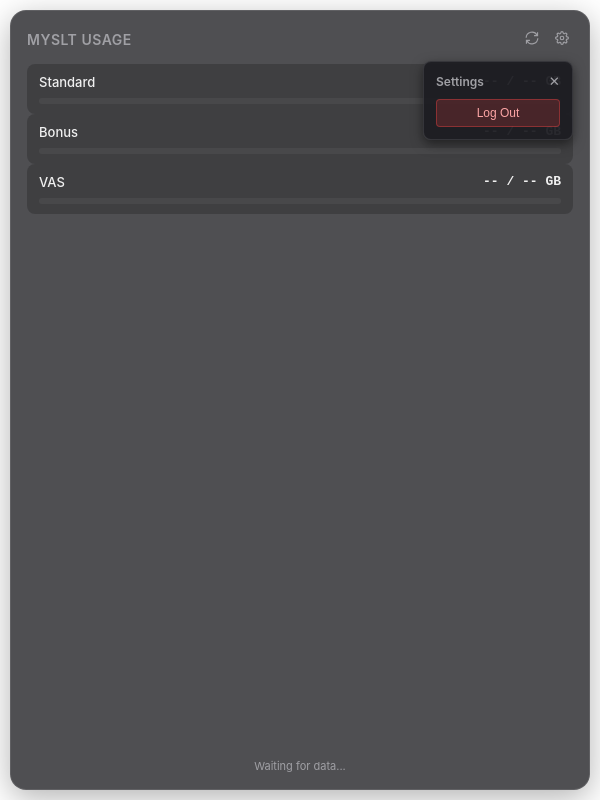
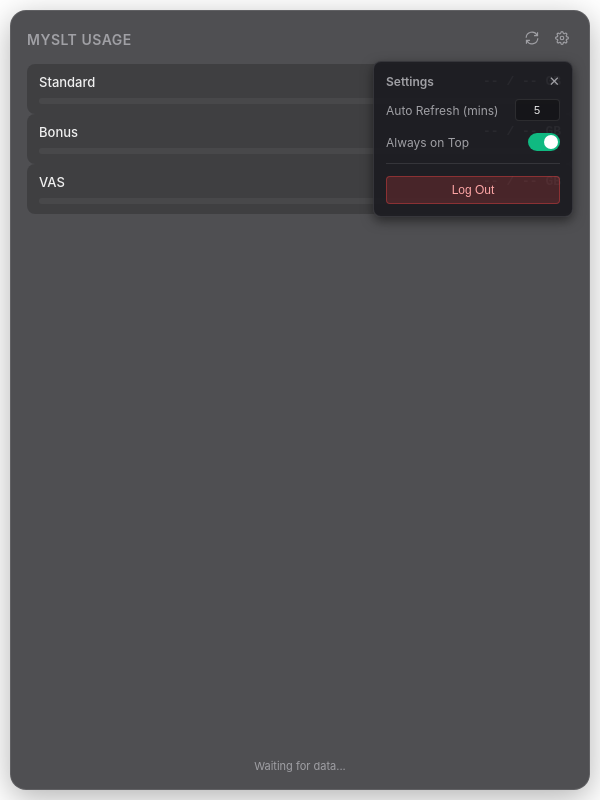
Before and after one commit to kavishannip/slt-data-usage-widget, an Electron app: page index.html in a window 600 px wide. Both pictures are taken after a click on the button 562 px from the left and 39 px from the top of the page. Drawn offline with Linux system fonts and the light colour scheme; no server answers.

Commit message:
add auto refresh, always on top

```diff
--- a/index.html
+++ b/index.html
@@ -185,10 +185,73 @@
         border: 1px solid var(--border-glass);
         border-radius: 8px;
         padding: 12px;
-        width: 150px;
+        width: 200px;
         box-shadow: 0 4px 12px rgba(0,0,0,0.5);
         z-index: 10;
         -webkit-app-region: no-drag;
+      }
+
+      .settings-section {
+        display: flex;
+        justify-content: space-between;
+        align-items: center;
+        margin-bottom: 12px;
+        font-size: 12px;
+        color: var(--text-muted);
+      }
+
+      .settings-section input[type="number"] {
+        width: 45px;
+        background: rgba(0,0,0,0.3);
+        border: 1px solid var(--border-glass);
+        color: var(--text-main);
+        padding: 4px;
+        border-radius: 4px;
+        font-size: 11px;
+        text-align: right;
+      }
+
+      .settings-divider {
+        height: 1px;
+        background: var(--border-glass);
+        margin: 12px 0;
+      }
+
+      .switch {
+        position: relative;
+        display: inline-block;
+        width: 32px;
+        height: 18px;
+      }
+      .switch input {
+        opacity: 0;
+        width: 0;
+        height: 0;
+      }
+      .slider {
+        position: absolute;
+        cursor: pointer;
+        top: 0; left: 0; right: 0; bottom: 0;
+        background-color: rgba(255, 255, 255, 0.2);
+        transition: .2s;
+        border-radius: 18px;
+      }
+      .slider:before {
+        position: absolute;
+        content: "";
+        height: 14px;
+        width: 14px;
+        left: 2px;
+        bottom: 2px;
+        background-color: white;
+        transition: .2s;
+        border-radius: 50%;
+      }
+      input:checked + .slider {
+        background-color: var(--color-green);
+      }
+      input:checked + .slider:before {
+        transform: translateX(14px);
       }
 
       .settings-popup.show {
@@ -306,6 +369,21 @@
           <span>Settings</span>
           <button class="icon-btn" id="close-settings-btn" style="padding:0">✕</button>
         </div>
+
+        <div class="settings-section">
+          <label>Auto Refresh (mins)</label>
+          <input type="number" id="refresh-input" value="5" min="1" max="1440" />
+        </div>
+
+        <div class="settings-section">
+          <label>Always on Top</label>
+          <label class="switch">
+            <input type="checkbox" id="ontop-toggle" checked />
+            <span class="slider"></span>
+          </label>
+        </div>
+
+        <div class="settings-divider"></div>
         <button class="logout-btn" id="logout-btn">Log Out</button>
       </div>
 
@@ -332,6 +410,24 @@
 
       document.getElementById("refresh-btn").addEventListener("click", () => {
         window.api.requestRefresh();
+      });
+
+      // Initialize settings
+      window.api.getConfig().then(config => {
+        if (config) {
+          document.getElementById('refresh-input').value = config.refreshMinutes;
+          document.getElementById('ontop-toggle').checked = config.alwaysOnTop;
+        }
+      });
+
+      document.getElementById('refresh-input').addEventListener('change', (e) => {
+        let val = parseInt(e.target.value);
+        if (val < 1) val = 1;
+        window.api.updateSetting('refreshMinutes', val);
+      });
+
+      document.getElementById('ontop-toggle').addEventListener('change', (e) => {
+        window.api.updateSetting('alwaysOnTop', e.target.checked);
       });
 
       document.getElementById("settings-btn").addEventListener("click", () => {
--- a/preload.js
+++ b/preload.js
@@ -6,5 +6,7 @@ contextBridge.exposeInMainWorld('api', {
   requestRefresh: () => ipcRenderer.send('request-refresh'),
   openTokenEntry: () => ipcRenderer.send('open-token-entry'),
   saveToken: (subscriberID, token) => ipcRenderer.send('save-token', { subscriberID, token }),
-  logout: () => ipcRenderer.send('logout')
+  logout: () => ipcRenderer.send('logout'),
+  getConfig: () => ipcRenderer.invoke('get-config'),
+  updateSetting: (key, value) => ipcRenderer.send('update-setting', { key, value })
 });
```
Also changed, not shown: main.js (+21 -1 lines).
